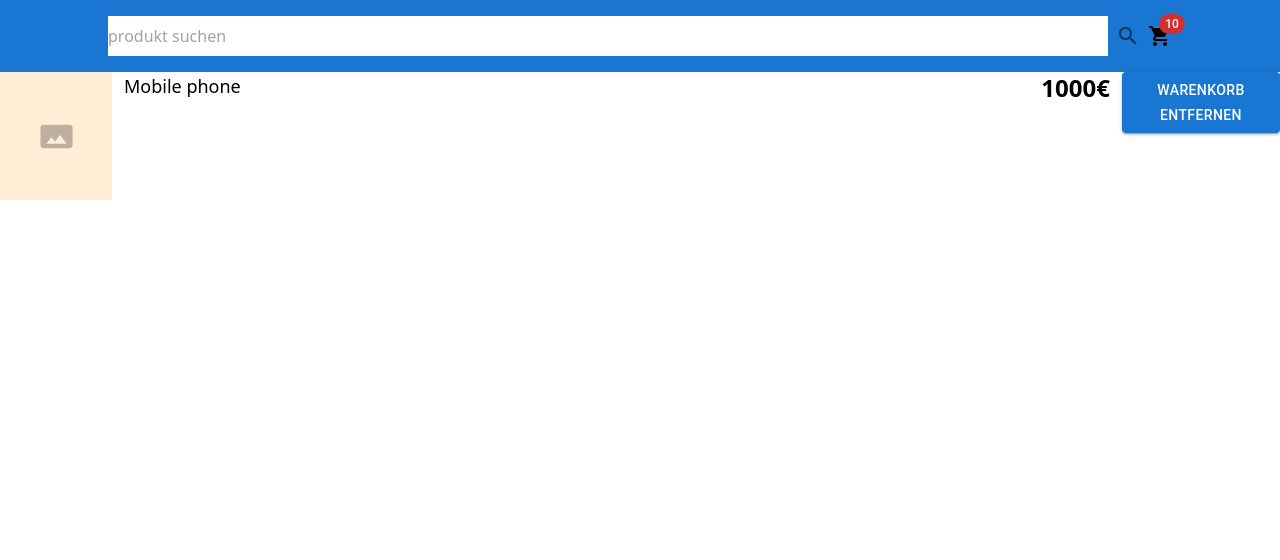
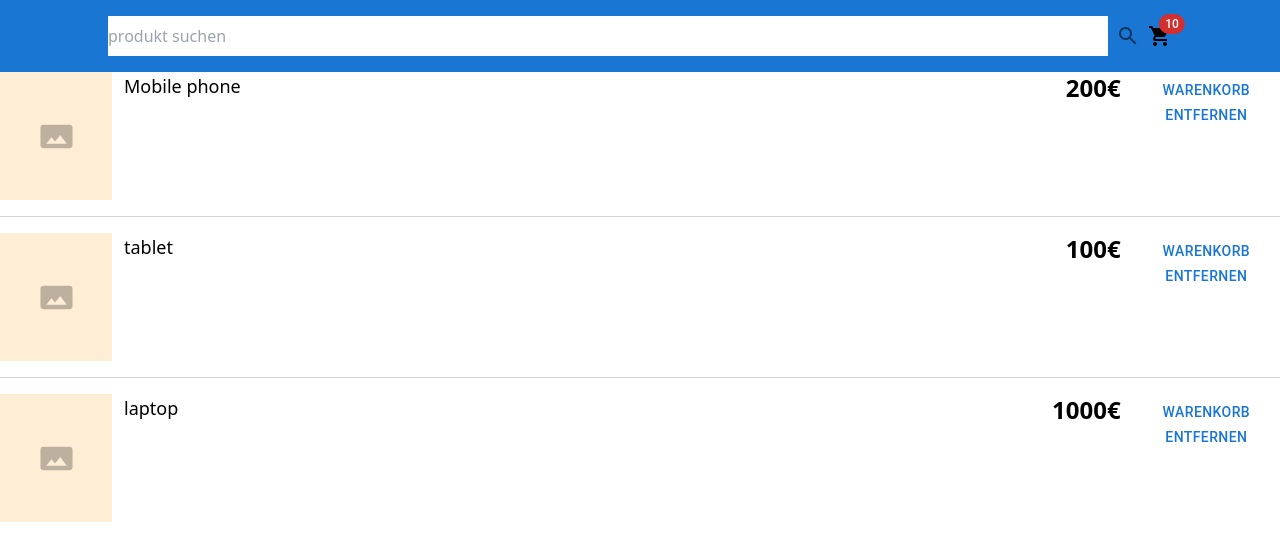
Before and after one commit to ledemkam/vite-front-ecoomerce, a React (Vite) app: page /cart in a window 1280 px wide. Shown: the top 560 px of the page. Built offline with nearby package versions, Linux system fonts and the light colour scheme.

Commit message:
feat(list-cart-products): cartProductList set-up

```diff
--- a/src/App.tsx
+++ b/src/App.tsx
@@ -1,6 +1,6 @@
 import Header from "common/layout/Header"
 import { CartProductItemData } from "features/cart/list-cart-products/types"
-import CartProductItem from "features/cart/list-cart-products/ui/CartProductItem"
+import CartProductList from "features/cart/list-cart-products/ui/CartProductList"
 import { ProductData } from "features/product/display-product/types"
 
 
@@ -29,13 +29,34 @@ const cartProduct: Omit<CartProductItemData, 'id'> = {
   price: 1000,
 }
 
+const cartProducts: CartProductItemData[] = [
+  {
+    id: '1',
+    name: 'Mobile phone',
+    picture: '',
+    price: 200,
+  },
+  {
+    id: '2',
+    name: 'tablet',
+    picture: '',
+    price: 100,
+  },
+  {
+    id: '3',
+    name: 'laptop',
+    picture: '',
+    price: 1000,
+  },
+]
+
 
 
 const App = () => {
   return (
     <>
       <Header onSubmit={onSubmit} cartcount={cartcount} />
-      <CartProductItem cartProduct={cartProduct} removeFromCart={removeFromCart} />
+      <CartProductList cartProducts={cartProducts} removeFromCart={removeFromCart} />
     </>
   )
 }
--- a/src/features/cart/remove-cart-product/ui/RemoveCartButton/RemoveCartButton.tsx
+++ b/src/features/cart/RemoveCartButton/RemoveCartButton.tsx
@@ -9,7 +9,7 @@ removeFromCart: () => void;
 
 const RemoveCartButton = ({removeFromCart }: Props) : ReactElement => {
 return (
- <Button variant="contained" onClick={removeFromCart}>
+ <Button disabled={false} onClick={removeFromCart}>
      Warenkorb entfernen
  </Button>
 );
--- a/src/features/cart/list-cart-products/ui/CartProductItem/CartProductItem.tsx
+++ b/src/features/cart/list-cart-products/ui/CartProductItem/CartProductItem.tsx
@@ -2,7 +2,7 @@ import type { ReactElement } from 'react';
 import classNames from 'classnames';
 import { Panorama } from '@mui/icons-material';
 import { CartProductItemData } from '../../types';
-import RemoveCartButton from 'features/cart/remove-cart-product/ui/RemoveCartButton';
+import RemoveCartButton from 'features/cart/RemoveCartButton';
 
 
 type Props = {
--- /dev/null
+++ b/src/features/cart/list-cart-products/ui/CartProductList/CartProductList.tsx
@@ -0,0 +1,32 @@
+import type { ReactElement } from "react";
+import { CartProductItemData } from "../../types";
+import CartProductItem from "../CartProductItem";
+
+type Props = {
+    cartProducts: CartProductItemData[];
+    removeFromCart: () => void;
+    };
+
+
+const CartProductList = ({cartProducts, removeFromCart} : Props) : ReactElement => {
+  return (
+    <div className="flex flex-col gap-4">
+        {cartProducts.map((cartProduct) => {
+        const { id, ...cartProductWithoutId } = cartProduct;
+        return (
+            <div
+            key={id}
+            className="[&:not(:last-child)]:border-b border-gray-300
+           border-solid pb-4"
+            >
+            <CartProductItem
+            cartProduct={cartProductWithoutId}
+            removeFromCart={removeFromCart}
+            />
+            </div>
+            );
+        })}
+    </div>
+  );
+}
+export default CartProductList
--- /dev/null
+++ b/src/features/cart/list-cart-products/ui/CartProductList/index.tsx
@@ -0,0 +1 @@
+export { default } from './CartProductList';
```
Also changed, not shown: src/features/cart/RemoveCartButton/index.tsx (renamed from src/features/cart/remove-cart-product/ui/RemoveCartButton/index.tsx).
